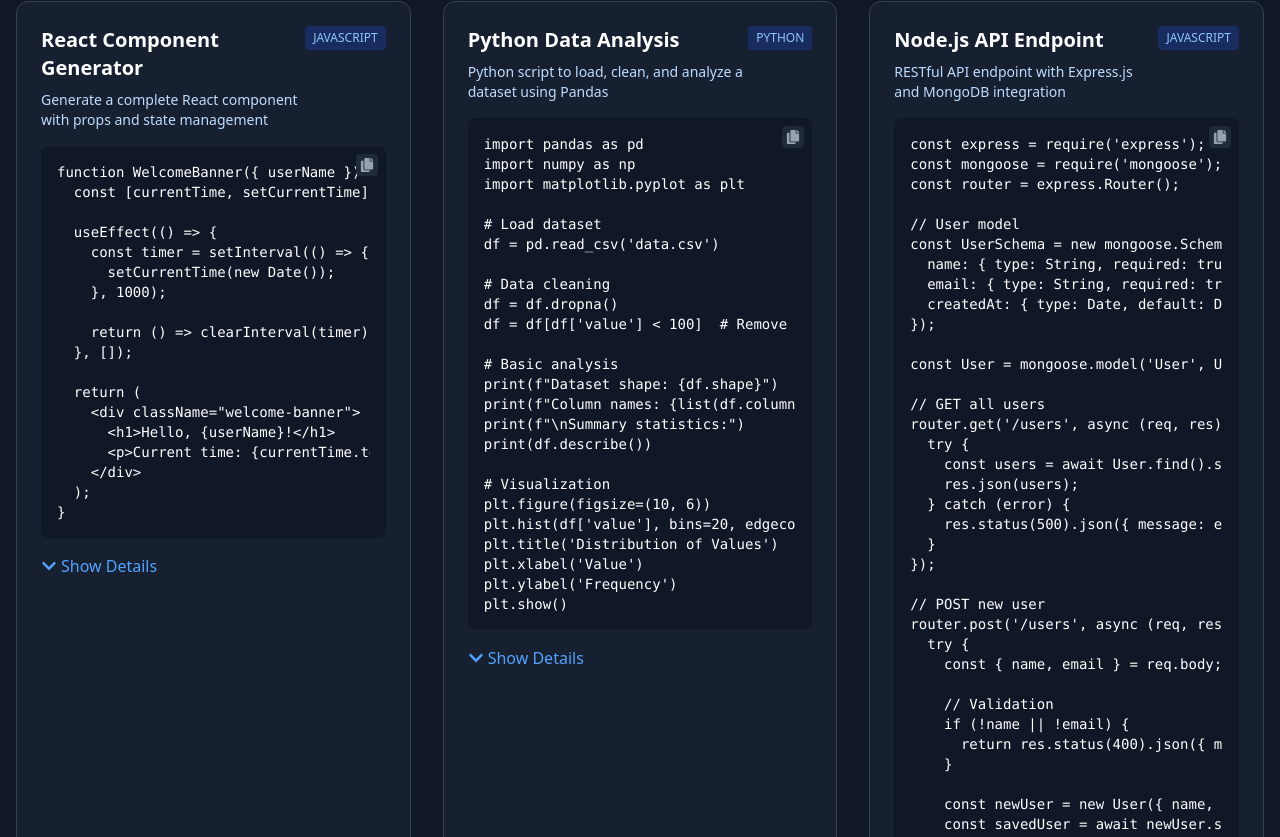
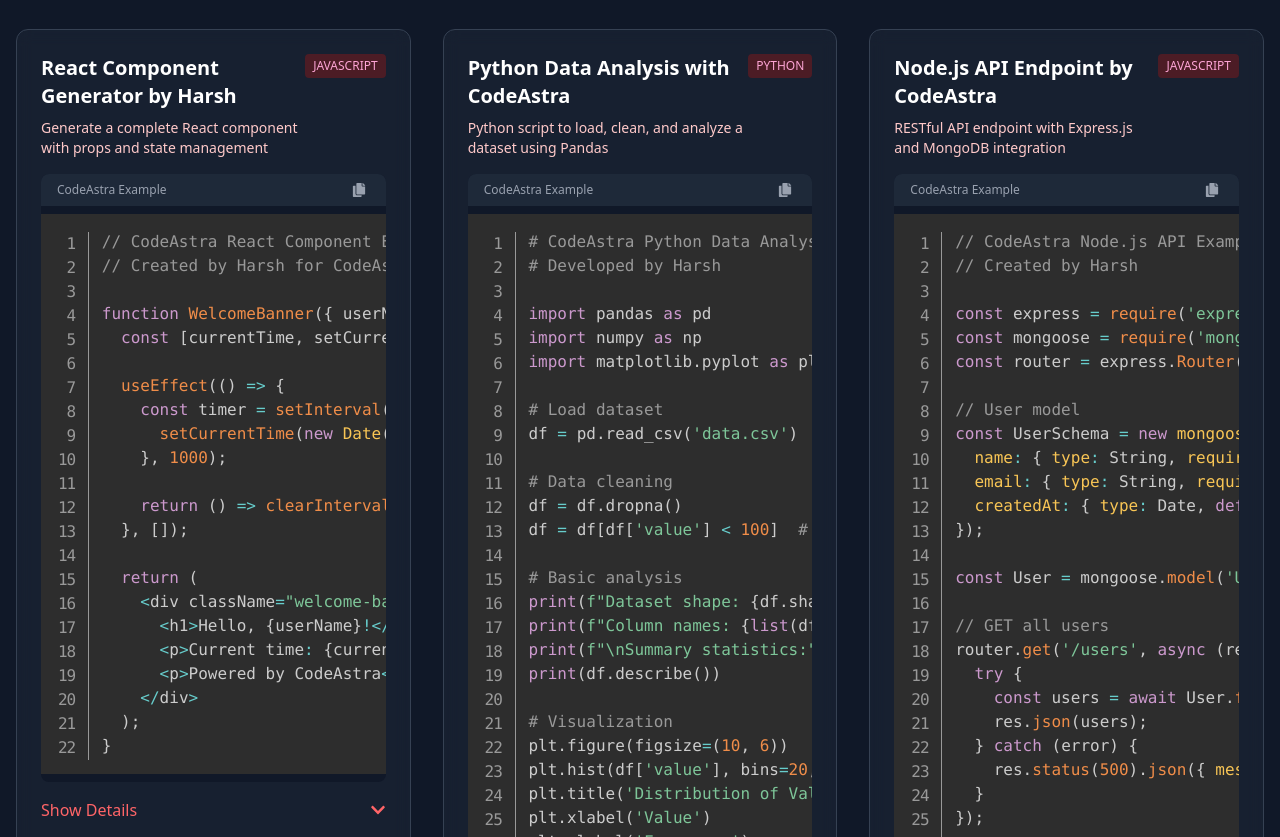
Before and after one commit to 201Harsh/CobraAI, a React (Vite) app in the folder Frontend/: page /examples in a window 1280 px wide. Shown: the part 303-1140 px from the top of the page. Built offline with nearby package versions, Linux system fonts and the light colour scheme; no server answers.

Commit message:
Updated Examples page

```diff
--- a/Frontend/src/Pages/Examples.jsx
+++ b/Frontend/src/Pages/Examples.jsx
@@ -1,11 +1,28 @@
-import React, { useState } from 'react';
-import { motion } from 'framer-motion';
-import { FaCode, FaComments, FaCopy, FaPlay, FaChevronDown, FaChevronUp } from 'react-icons/fa';
+import React, { useState, useEffect } from 'react';
+import { motion, AnimatePresence } from 'framer-motion';
+import { FaCode, FaComments, FaCopy, FaPlay, FaChevronDown, FaChevronUp, FaTimes } from 'react-icons/fa';
 import { Link } from 'react-router-dom';
+import Prism from 'prismjs';
+import 'prismjs/themes/prism-tomorrow.css';
+import 'prismjs/components/prism-javascript';
+import 'prismjs/components/prism-python';
+import 'prismjs/components/prism-sql';
+import 'prismjs/components/prism-css';
+import 'prismjs/plugins/toolbar/prism-toolbar';
+import 'prismjs/plugins/toolbar/prism-toolbar.css';
+import 'prismjs/plugins/copy-to-clipboard/prism-copy-to-clipboard';
+import 'prismjs/plugins/line-numbers/prism-line-numbers';
+import 'prismjs/plugins/line-numbers/prism-line-numbers.css';
 
 const Examples = () => {
   const [activeCategory, setActiveCategory] = useState('all');
   const [expandedExample, setExpandedExample] = useState(null);
+  const [copiedCodeId, setCopiedCodeId] = useState(null);
+
+  useEffect(() => {
+    // Initialize Prism for syntax highlighting
+    Prism.highlightAll();
+  }, [activeCategory, expandedExample]);
 
   // Animation variants
   const containerVariants = {
@@ -30,15 +47,18 @@
     }
   };
 
-  // Example data
+  // Example data with Harsh and CodeAstra references
   const examples = [
     {
       id: 1,
-      title: "React Component Generator",
+      title: "React Component Generator by Harsh",
       description: "Generate a complete React component with props and state management",
       category: "frontend",
       language: "javascript",
-      code: `function WelcomeBanner({ userName }) {
+      code: `// CodeAstra React Component Example
+// Created by Harsh for CodeAstra
+
+function WelcomeBanner({ userName }) {
   const [currentTime, setCurrentTime] = useState(new Date());
 
   useEffect(() => {
@@ -53,19 +73,23 @@
     <div className="welcome-banner">
       <h1>Hello, {userName}!</h1>
       <p>Current time: {currentTime.toLocaleTimeString()}</p>
+      <p>Powered by CodeAstra</p>
     </div>
   );
 }`,
-      explanation: "This React component demonstrates props usage, state management with useState, side effects with useEffect, and conditional rendering. It's a practical example of a welcome banner that updates the time every second.",
+      explanation: "This React component by Harsh demonstrates props usage, state management with useState, side effects with useEffect, and conditional rendering. It's a practical example of a welcome banner that updates the time every second.",
       prompt: "Create a React component that displays a welcome message with the current time updating every second"
     },
     {
       id: 2,
-      title: "Python Data Analysis",
+      title: "Python Data Analysis with CodeAstra",
       description: "Python script to load, clean, and analyze a dataset using Pandas",
       category: "data-science",
       language: "python",
-      code: `import pandas as pd
+      code: `# CodeAstra Python Data Analysis Example
+# Developed by Harsh
+
+import pandas as pd
 import numpy as np
 import matplotlib.pyplot as plt
 
@@ -85,20 +109,23 @@
 # Visualization
 plt.figure(figsize=(10, 6))
 plt.hist(df['value'], bins=20, edgecolor='black')
-plt.title('Distribution of Values')
+plt.title('Distribution of Values - CodeAstra Analysis')
 plt.xlabel('Value')
 plt.ylabel('Frequency')
 plt.show()`,
-      explanation: "This Python script demonstrates a typical data analysis workflow using Pandas. It includes loading data, cleaning by removing missing values and outliers, generating summary statistics, and creating a visualization. This is a foundation for more advanced data analysis tasks.",
+      explanation: "This Python script by Harsh demonstrates a typical data analysis workflow using Pandas. It includes loading data, cleaning by removing missing values and outliers, generating summary statistics, and creating a visualization. This is a foundation for more advanced data analysis tasks.",
       prompt: "Create a Python script to load a CSV file, clean the data, and generate basic analysis with visualization"
     },
     {
       id: 3,
-      title: "Node.js API Endpoint",
+      title: "Node.js API Endpoint by CodeAstra",
       description: "RESTful API endpoint with Express.js and MongoDB integration",
       category: "backend",
       language: "javascript",
-      code: `const express = require('express');
+      code: `// CodeAstra Node.js API Example
+// Created by Harsh
+
+const express = require('express');
 const mongoose = require('mongoose');
 const router = express.Router();
 
@@ -145,16 +172,19 @@
 });
 
 module.exports = router;`,
-      explanation: "This Node.js code demonstrates creating RESTful API endpoints with Express.js and MongoDB. It includes both GET and POST routes, input validation, error handling, and database operations. The code follows best practices for API development.",
+      explanation: "This Node.js code by Harsh demonstrates creating RESTful API endpoints with Express.js and MongoDB. It includes both GET and POST routes, input validation, error handling, and database operations. The code follows best practices for API development.",
       prompt: "Create Express.js API endpoints to get all users and create a new user with validation"
     },
     {
       id: 4,
-      title: "CSS Grid Layout",
+      title: "CSS Grid Layout by Harsh",
       description: "Responsive photo gallery using CSS Grid with hover effects",
       category: "frontend",
       language: "css",
-      code: `.photo-gallery {
+      code: `/* CodeAstra CSS Grid Example */
+/* Created by Harsh */
+
+.photo-gallery {
   display: grid;
   grid-template-columns: repeat(auto-fill, minmax(250px, 1fr));
   gap: 1rem;
@@ -208,16 +238,19 @@
     gap: 0.5rem;
   }
 }`,
-      explanation: "This CSS code creates a responsive photo gallery using CSS Grid. It includes hover effects with smooth transitions, a caption that slides up on hover, and responsive adjustments for mobile devices. The layout automatically adjusts based on screen size.",
+      explanation: "This CSS code by Harsh creates a responsive photo gallery using CSS Grid. It includes hover effects with smooth transitions, a caption that slides up on hover, and responsive adjustments for mobile devices. The layout automatically adjusts based on screen size.",
       prompt: "Create a responsive CSS Grid photo gallery with hover effects and mobile responsiveness"
     },
     {
       id: 5,
-      title: "SQL Query Optimization",
+      title: "SQL Query Optimization by CodeAstra",
       description: "Optimized SQL query with indexing and performance considerations",
       category: "database",
       language: "sql",
-      code: `-- Create indexes for better performance
+      code: `-- CodeAstra SQL Optimization Example
+-- Created by Harsh
+
+-- Create indexes for better performance
 CREATE INDEX idx_users_email ON users(email);
 CREATE INDEX idx_orders_user_id ON orders(user_id);
 CREATE INDEX idx_orders_date ON orders(order_date);
@@ -240,16 +273,19 @@
 HAVING COUNT(o.id) >= 3
 ORDER BY total_spent DESC
 LIMIT 10;`,
-      explanation: "This SQL example demonstrates query optimization techniques including proper indexing, efficient joins, filtering conditions, and aggregation. The EXPLAIN ANALYZE command helps understand the query execution plan. This is essential for working with large datasets.",
+      explanation: "This SQL example by Harsh demonstrates query optimization techniques including proper indexing, efficient joins, filtering conditions, and aggregation. The EXPLAIN ANALYZE command helps understand the query execution plan. This is essential for working with large datasets.",
       prompt: "Write an optimized SQL query to find top customers with completed orders since January 2023"
     },
     {
       id: 6,
-      title: "JavaScript Array Methods",
+      title: "JavaScript Array Methods by Harsh",
       description: "Practical examples of modern JavaScript array manipulation methods",
       category: "javascript",
       language: "javascript",
-      code: `// Sample data
+      code: `// CodeAstra JavaScript Array Methods Example
+// Created by Harsh
+
+// Sample data
 const products = [
   { id: 1, name: 'Laptop', price: 999, category: 'electronics', stock: 15 },
   { id: 2, name: 'Phone', price: 699, category: 'electronics', stock: 0 },
@@ -293,7 +329,7 @@
 console.log('Total inventory value:', totalValue);
 console.log('Most expensive product:', mostExpensive);
 console.log('Products by category:', productsByCategory);`,
-      explanation: "This JavaScript example demonstrates practical use of array methods including filter, map, reduce, and find. These methods are essential for modern JavaScript development and provide a functional approach to data manipulation. The code shows how to process and transform arrays of objects efficiently.",
+      explanation: "This JavaScript example by Harsh demonstrates practical use of array methods including filter, map, reduce, and find. These methods are essential for modern JavaScript development and provide a functional approach to data manipulation. The code shows how to process and transform arrays of objects efficiently.",
       prompt: "Show examples of using JavaScript array methods (filter, map, reduce) on a products array"
     }
   ];
@@ -311,9 +347,10 @@
     ? examples
     : examples.filter(example => example.category === activeCategory);
 
-  const copyToClipboard = (text) => {
+  const copyToClipboard = (text, id) => {
     navigator.clipboard.writeText(text);
-    // You could add a toast notification here
+    setCopiedCodeId(id);
+    setTimeout(() => setCopiedCodeId(null), 2000);
   };
 
   const toggleExpand = (id) => {
@@ -334,10 +371,10 @@
           transition={{ duration: 0.5 }}
         >
           <h1 className="text-4xl md:text-5xl font-bold mb-4">
-            Code <span className="bg-gradient-to-r from-red-500 to-pink-600 bg-clip-text text-transparent">Examples</span>
+            CodeAstra <span className="bg-gradient-to-tr from-red-500 to-pink-300 bg-clip-text text-transparent">Examples</span>
           </h1>
-          <p className="text-xl text-blue-200 max-w-3xl mx-auto">
-            Explore these AI-generated code examples to see how Trinetra can help you learn and implement programming concepts across different languages and domains.
+          <p className="text-xl text-red-200 max-w-3xl mx-auto">
+            Explore these AI-generated code examples by Harsh to see how CodeAstra can help you learn and implement programming concepts across different languages and domains.
           </p>
         </motion.div>
 
@@ -374,28 +411,35 @@
             <motion.div
               key={example.id}
               variants={itemVariants}
-              className="bg-gray-800/50 backdrop-blur-sm rounded-xl overflow-hidden border border-gray-700 hover:border-pink-600 transition-all duration-300"
+              className="bg-gray-800/50 backdrop-blur-sm rounded-xl overflow-hidden border border-gray-700 hover:border-red-600 transition-all duration-300"
             >
               <div className="p-6">
                 <div className="flex justify-between items-start mb-4">
                   <div>
                     <h3 className="text-xl font-semibold mb-2">{example.title}</h3>
-                    <p className="text-blue-200 text-sm">{example.description}</p>
+                    <p className="text-red-200 text-sm">{example.description}</p>
                   </div>
-                  <span className="px-2 py-1 bg-blue-900/50 text-blue-300 rounded text-xs uppercase">
+                  <span className="px-2 py-1 bg-red-900/50 text-pink-300 rounded text-xs uppercase">
                     {example.language}
                   </span>
                 </div>
 
-                <div className="bg-gray-900 rounded-lg p-4 font-mono text-sm mb-4 relative">
+                <div className="bg-gray-900 rounded-lg mb-4 relative overflow-hidden">
+                  <div className="flex justify-between items-center bg-gray-800 px-4 py-2">
+                    <span className="text-xs text-gray-400">CodeAstra Example</span>
                     <button
-                    onClick={() => copyToClipboard(example.code)}
-                    className="absolute top-2 right-2 p-1 bg-gray-800 rounded hover:bg-gray-700 transition-colors"
+                      onClick={() => copyToClipboard(example.code, example.id)}
+                      className="flex items-center text-sm text-gray-400 hover:text-white transition-colors"
                       title="Copy code"
                     >
-                    <FaCopy className="text-gray-400" />
+                      {copiedCodeId === example.id ? (
+                        <span className="text-green-400 text-sm">Copied!</span>
+                      ) : (
+                        <FaCopy className="mr-1" />
+                      )}
                     </button>
-                  <pre className="overflow-x-auto">
+                  </div>
+                  <pre className="line-numbers language-javascript overflow-x-auto p-4 m-0">
                     <code className={`language-${example.language}`}>
                       {example.code}
                     </code>
@@ -404,19 +448,23 @@
 
                 <button
                   onClick={() => toggleExpand(example.id)}
-                  className="flex items-center text-blue-400 hover:text-blue-300 transition-colors mb-2"
+                  className="flex items-center text-red-400 hover:text-red-300 transition-colors mb-2 w-full justify-between"
                 >
+                  <span>
                     {expandedExample === example.id ? (
-                    <>
-                      <FaChevronUp className="mr-1" /> Hide Details
-                    </>
+                      <>Hide Details</>
                     ) : (
-                    <>
-                      <FaChevronDown className="mr-1" /> Show Details
-                    </>
+                      <>Show Details</>
+                    )}
+                  </span>
+                  {expandedExample === example.id ? (
+                    <FaChevronUp />
+                  ) : (
+                    <FaChevronDown />
                   )}
                 </button>
 
+                <AnimatePresence>
                   {expandedExample === example.id && (
                     <motion.div
                       initial={{ opacity: 0, height: 0 }}
@@ -426,16 +474,21 @@
                       className="mt-4"
                     >
                       <div className="mb-4">
-                      <h4 className="font-semibold mb-2 text-pink-400">AI Prompt:</h4>
+                        <h4 className="font-semibold mb-2 text-red-400 flex items-center">
+                          <FaCode className="mr-2" /> AI Prompt:
+                        </h4>
                         <p className="text-sm bg-gray-900 p-3 rounded">"{example.prompt}"</p>
                       </div>
 
                       <div>
-                      <h4 className="font-semibold mb-2 text-pink-400">Explanation:</h4>
-                      <p className="text-sm text-blue-200">{example.explanation}</p>
+                        <h4 className="font-semibold mb-2 text-red-400 flex items-center">
+                          <FaComments className="mr-2" /> Explanation:
+                        </h4>
+                        <p className="text-sm text-red-200">{example.explanation}</p>
                       </div>
                     </motion.div>
                   )}
+                </AnimatePresence>
               </div>
             </motion.div>
           ))}
@@ -443,18 +496,18 @@
 
         {/* Call to Action */}
         <motion.div
-          className="text-center mt-16 bg-gradient-to-r from-blue-900/30 to-purple-900/30 rounded-2xl p-8 border border-gray-700"
+          className="text-center mt-16 bg-gradient-to-r from-red-900/30 to-pink-900/30 rounded-2xl p-8 border border-gray-700"
           initial={{ opacity: 0, y: 20 }}
           whileInView={{ opacity: 1, y: 0 }}
           viewport={{ once: true }}
           transition={{ duration: 0.5 }}
         >
           <h2 className="text-2xl md:text-3xl font-bold mb-4">Ready to Generate Your Own Code?</h2>
-          <p className="text-lg text-blue-200 mb-6">
-            Trinetra can help you create custom code solutions for your specific needs.
+          <p className="text-lg text-red-200 mb-6">
+            CodeAstra can help you create custom code solutions for your specific needs.
           </p>
-          <Link to="/register" className="px-6 py-3 bg-gradient-to-r from-red-600 to-pink-600 rounded-lg font-semibold hover:from-red-700 hover:to-pink-700 transition-all duration-300">
-            Try Trinetra Now
+          <Link to="/register" className="px-6 py-3 bg-gradient-to-r from-red-600 to-pink-600 rounded-lg font-semibold hover:from-red-700 hover:to-pink-700 transition-all duration-300 inline-flex items-center">
+            <FaPlay className="mr-2" /> Try CodeAstra Now
           </Link>
         </motion.div>
       </div>
```
Lines whose indentation alone changed are shown as unchanged.
